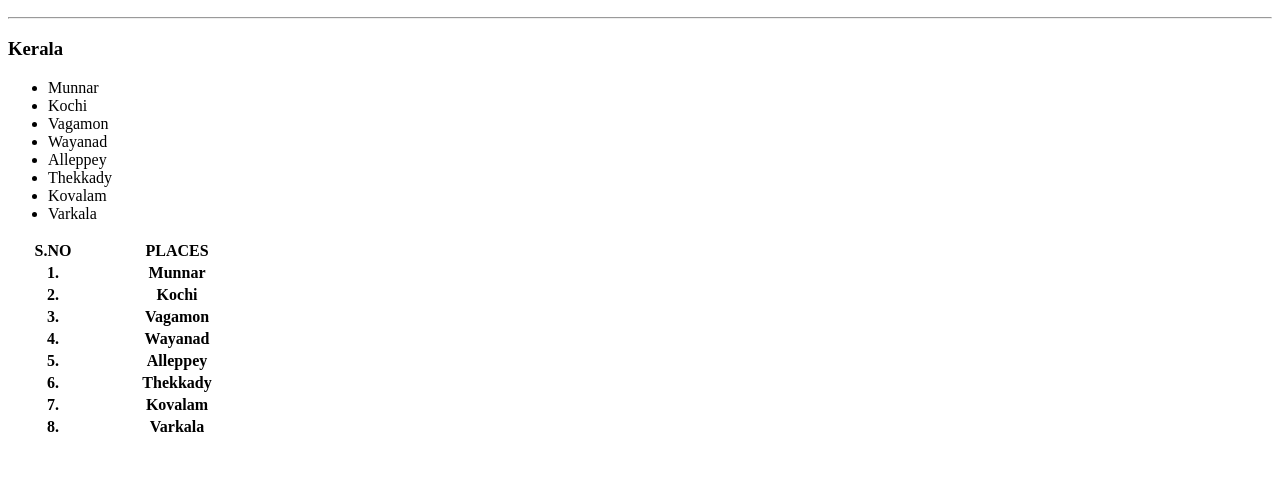
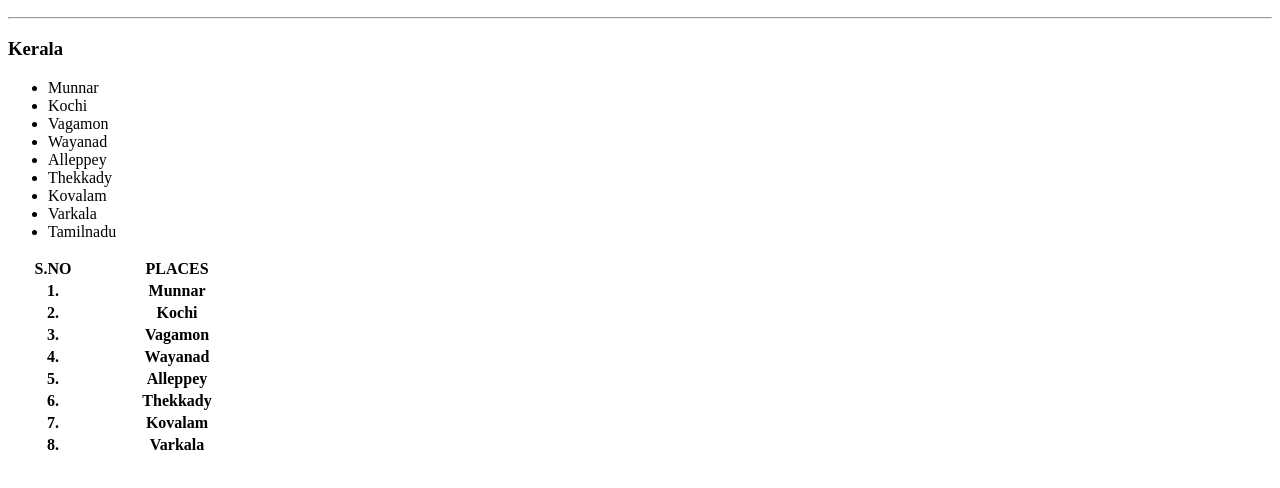
Before and after one commit to pavinkumar431/tourist-packages, a plain HTML site: page index.html in a window 1280 px wide. Shown: the part 96-584 px from the top of the page. Drawn offline with Linux system fonts and the light colour scheme.

Commit message:
updatimg tamilnadu

```diff
--- a/index.html
+++ b/index.html
@@ -16,7 +16,8 @@
                 <li>Alleppey</li>
                 <li>Thekkady</li>
                 <li>Kovalam</li>
-                <li>Varkala </li>
+                <li>Varkala</li>
+                <li>Tamilnadu</li>
 
             </ul>
             <!-- Tables-->
```
